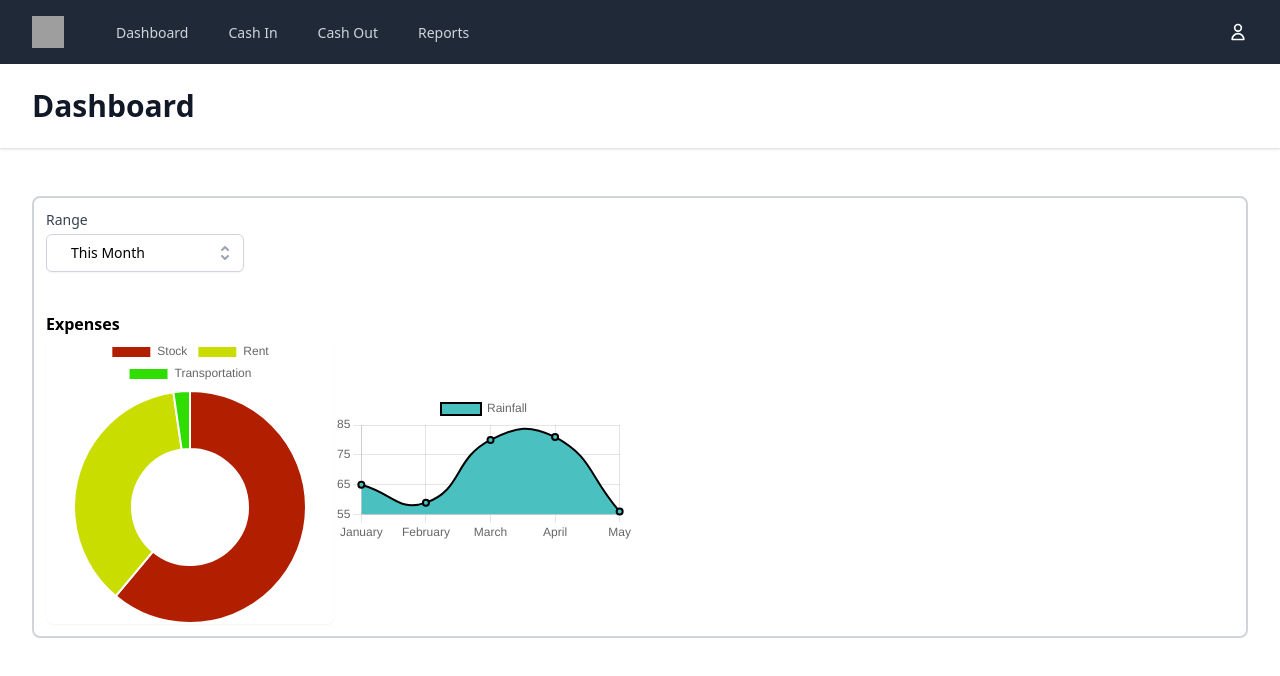
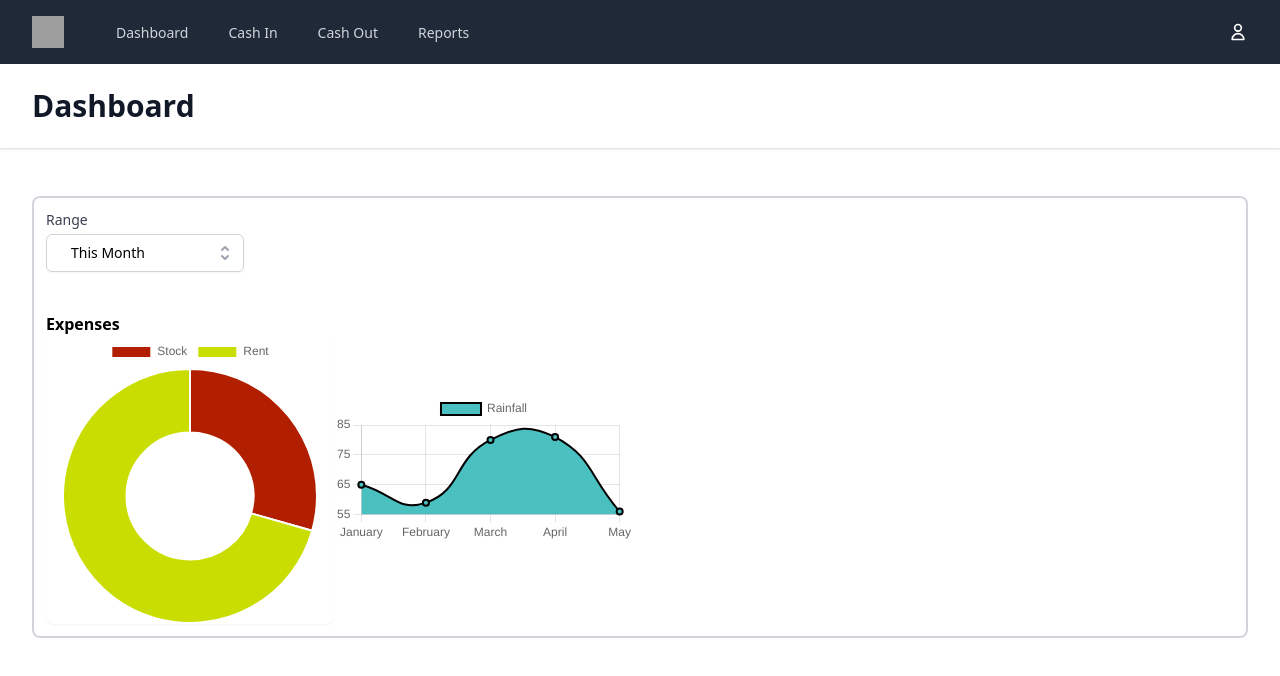
Before and after one commit to qiuyixianq/icp-app, a React (Create React App) app: page /dashboard in a window 1280 px wide. Shown: the top 676 px of the page. Built offline with nearby package versions, Linux system fonts and the light colour scheme; grey boxes are pictures that could not be loaded.

Commit message:
Implemented This Month range with reworked return data and dynamic category based on range

```diff
--- a/src/components/CashOut/cashOutDataEg.js
+++ b/src/components/CashOut/cashOutDataEg.js
@@ -8,41 +8,55 @@ export const cashOutData = [
         reference: 'to Raymond',
         detail: 'monthly warehouse rent',
         amount: 1200,
-        date: new Date(2021, 7, 5, 9, 29, 0, 0)
+        date: new Date(2021, 4, 5, 9, 29, 0, 0)
     },
     {
         category: 'Stock',
         reference: 'to Jinny Trading',
         detail: '10 premium wireless mouse',
         amount: 1000,
-        date: new Date(2021, 7, 15, 15, 10, 0, 0)
+        date: new Date(2021, 4, 15, 15, 10, 0, 0)
     },
     {
         category: 'Stock',
         reference: 'to Quick Train Trading',
         detail: '10 wireless keyboard',
         amount: 2000,
-        date: new Date(2021, 7, 15, 10, 0, 0, 0)
+        date: new Date(2021, 4, 15, 10, 0, 0, 0)
+    },
+    {
+        category: 'Rent',
+        reference: 'to Raymond',
+        detail: 'monthly warehouse rent',
+        amount: 1200,
+        date: new Date(2021, 5, 5, 9, 11, 0, 0)
     },
     {
         category: 'Stock',
         reference: 'to Jinny Trading',
         detail: '20 deskmat',
         amount: 1000,
-        date: new Date(2021, 7, 20, 9, 29, 0, 0)
+        date: new Date(2021, 5, 15, 9, 29, 0, 0)
     },
     {
         category: 'Transportation',
         reference: 'grab fee for work',
         detail: '',
         amount: 150,
-        date: new Date(2021, 7, 21, 14, 0, 0, 0)
+        date: new Date(2021, 5, 21, 14, 0, 0, 0)
     },
     {
         category: 'Rent',
         reference: 'to Raymond',
         detail: 'montly warehosue rent',
         amount: 1200,
-        date: new Date(2021, 8, 1, 10, 28, 0, 0)
+        date: new Date(2021, 6, 1, 10, 28, 0, 0)
+    },
+    {
+        category: 'Stock',
+        reference: 'to Jacky',
+        detail: '10 premium mousepad',
+        amount: 500,
+        date: new Date(2021, 6, 1, 10, 28, 0, 0)
     },
 ];
--- a/src/components/Dashboard/Dashboard.jsx
+++ b/src/components/Dashboard/Dashboard.jsx
@@ -8,7 +8,6 @@ const rangeList = ['This Month', 'Last Month', 'Last Three Month'];
 
 export const Dashboard = () => {
     const [range, setRange] = useState(rangeList[0]);
-    console.log('range is ', range);
 
     return (
         <div>
@@ -27,7 +26,7 @@ export const Dashboard = () => {
 
 
                             <div className="flex mt-10 items-center">
-                                <PieChart />
+                                <PieChart rangeList={rangeList} currentRange={range} />
 
                                 <LineChart />
                             </div>
--- a/src/components/Dashboard/PieChart.jsx
+++ b/src/components/Dashboard/PieChart.jsx
@@ -7,32 +7,45 @@ import { cashOutData } from '../CashOut/cashOutDataEg';
 const backgroundColor = ['#B21F00', '#C9DE00', '#2FDE00', '#00A6B4', '#6800B4'];
 const hoverBackgroundColor = ['#501800', '#4B5000', '#175000', '#003350', '#35014F'];
 
-export const PieChart = () => {
+export const PieChart = props => {
     const { cashOutCategory } = useSelector(state => state.category);
+    const { rangeList, currentRange } = props;
 
     //filter data
     const filterData = () => {
         let data = [];
+        let rangedCategory = [];
+        let rangedCashOutData;
+        //This Month
+        if(currentRange === rangeList[0]){
+            rangedCashOutData = cashOutData.filter(el => el.date.getMonth() === new Date().getMonth());
+        }
 
-        for(let i = 0; i < cashOutCategory.length; i++ ){
-            let groupData = cashOutData.filter(el => el.category === cashOutCategory[i]);
+        //summing each cashOut category's amount
+        for(let i = 0; i < rangedCashOutData.length; i++ ){
+            let groupData = rangedCashOutData.filter(el => el.category === cashOutCategory[i]);
+            rangedCategory.push(groupData[0].category);
+
             let amountSum = 0;
-            for(let j = 0; j < groupData.length; j++){
-                amountSum += groupData[j].amount;
+            if(groupData){
+                for(let j = 0; j < groupData.length; j++){
+                    amountSum += groupData[j].amount;
+                }
+                data.push(amountSum);
             }
-            data.push(amountSum);
         }
-        return data;
+        console.log(rangedCategory);
+        return {data, rangedCategory};
     }
 
     //pie data
     const pieState = {
-        labels: cashOutCategory,
+        labels: filterData().rangedCategory,
         datasets: [{
             label: 'Expenses',
             backgroundColor,
             hoverBackgroundColor,
-            data: filterData()
+            data: filterData().data
         }]
     }
 
```
